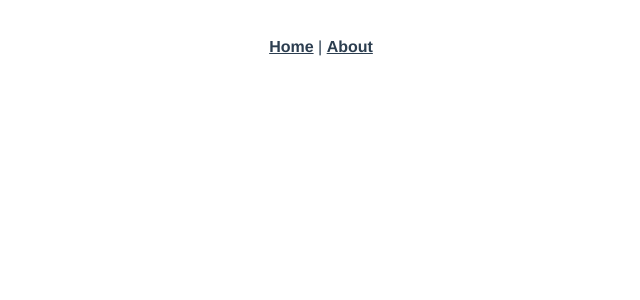
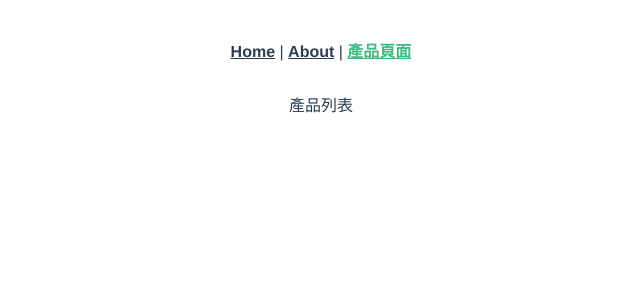
Before and after one commit to ChaChaChung/e_commerce, a Vue app: page /product in a window 1280 px wide. Before the commit this address had no page. Shown: the top 300 px of the page, without its empty margins (319-959 px from the left). Built offline with nearby package versions, Linux system fonts and the light colour scheme.

Commit message:
add products sample

```diff
--- a/src/App.vue
+++ b/src/App.vue
@@ -1,7 +1,8 @@
 <template>
   <nav>
     <router-link to="/">Home</router-link> |
-    <router-link to="/about">About</router-link>
+    <router-link to="/about">About</router-link> |
+    <router-link to="/product">產品頁面</router-link>
   </nav>
   <router-view/>
 </template>
--- /dev/null
+++ b/src/components/ProductList.vue
@@ -0,0 +1,5 @@
+<template>
+  <div>
+    產品列表
+  </div>
+</template>
--- a/src/router/index.ts
+++ b/src/router/index.ts
@@ -15,6 +15,11 @@ const routes: Array<RouteRecordRaw> = [
     // which is lazy-loaded when the route is visited.
     component: () => import(/* webpackChunkName: "about" */ '../views/AboutView.vue'),
   },
+  {
+    path: '/product',
+    name: 'product',
+    component: () => import('../components/ProductList.vue'),
+  },
 ];
 
 const router = createRouter({
--- a/vue.config.js
+++ b/vue.config.js
@@ -2,5 +2,4 @@ const { defineConfig } = require('@vue/cli-service');
 
 module.exports = defineConfig({
   transpileDependencies: true,
-  publicPath: '/allego0227/dist/',
 });
```
